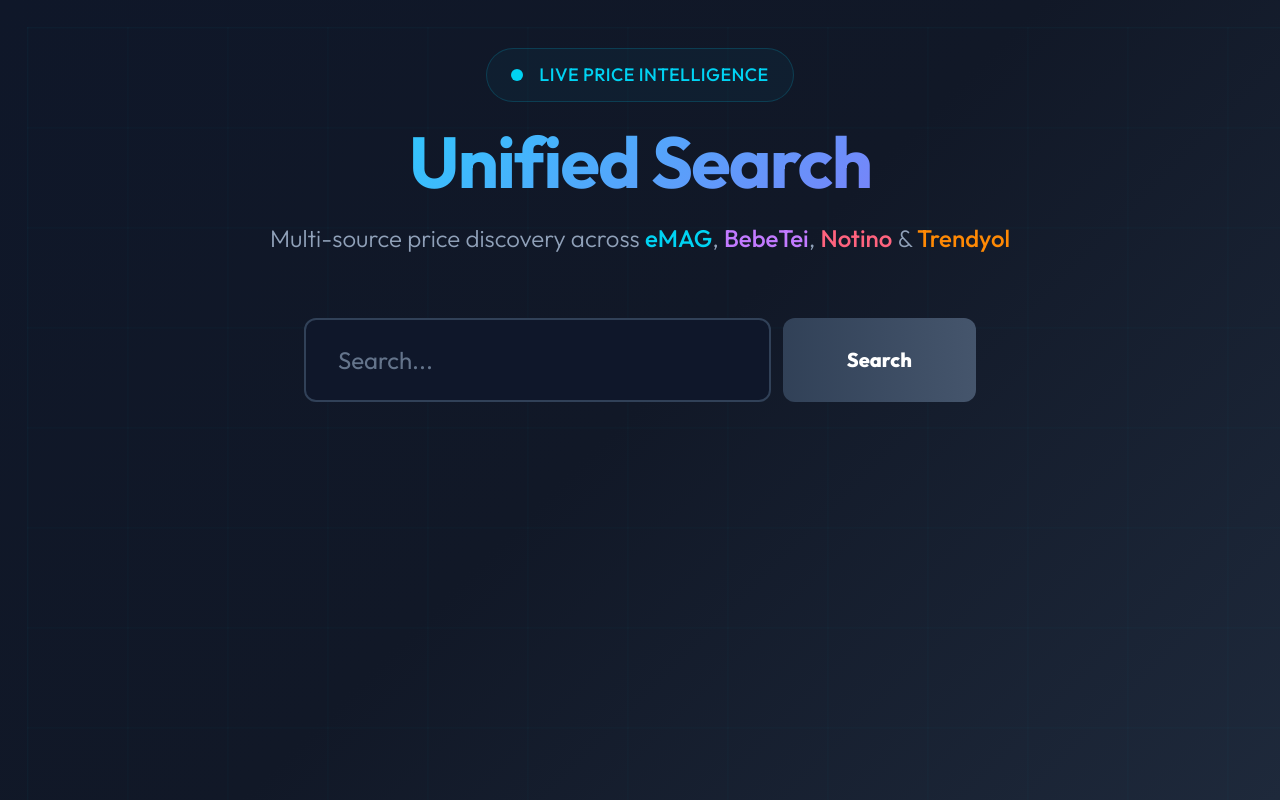
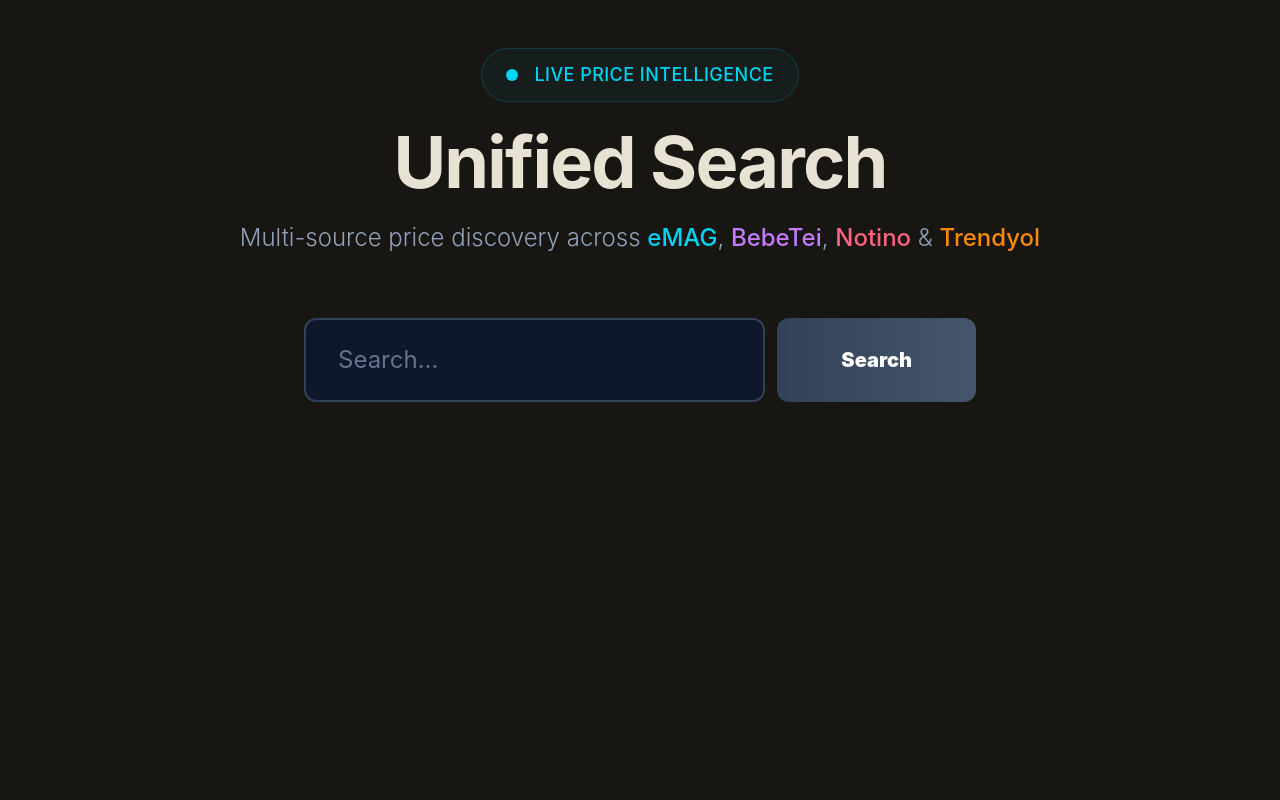
Before and after one commit to mcandea04/unified-search, a Next.js app: page / in a window 1280 px wide. Built offline with nearby package versions, Linux system fonts and the light colour scheme.

Commit message:
feat(theme): replace globals.css with editorial CSS variables

```diff
--- a/app/globals.css
+++ b/app/globals.css
@@ -1,171 +1,117 @@
-@import url('https://fonts.googleapis.com/css2?family=Outfit:wght@300;400;500;600;700;800&family=JetBrains+Mono:wght@400;500;600;700&display=swap');
-
 @import "tailwindcss";
 @source "../app/**/*.{ts,tsx,js,jsx}";
 
-:root {
-  /* Deep indigo base palette */
-  --color-primary: 15 23 41; /* Deep navy */
-  --color-secondary: 30 41 59; /* Slate-800 */
-  --color-accent-cyan: 0 245 255; /* Neon cyan */
-  --color-accent-purple: 168 85 247; /* Electric purple */
-  --color-accent-coral: 251 113 133; /* Vibrant coral */
-  --color-surface: 17 24 39; /* Card background */
-  --color-border: 51 65 85; /* Subtle borders */
+@theme {
+  --color-bg: var(--bg);
+  --color-bg-elev: var(--bg-elev);
+  --color-text: var(--text);
+  --color-text-muted: var(--text-muted);
+  --color-rule: var(--rule);
+  --color-accent: var(--accent);
+  --color-accent-ink: var(--accent-ink);
 
-  /* Text colors */
-  --color-text-primary: 248 250 252;
-  --color-text-secondary: 203 213 225;
-  --color-text-muted: 148 163 184;
+  --font-display: var(--font-fraunces, 'Fraunces'), Georgia, serif;
+  --font-sans: var(--font-dm-sans, 'DM Sans'), -apple-system, BlinkMacSystemFont, sans-serif;
+  --font-mono: var(--font-plex-mono, 'IBM Plex Mono'), 'JetBrains Mono', monospace;
+}
+
+:root,
+[data-theme="dark"] {
+  --bg: #181613;
+  --bg-elev: #1f1c18;
+  --text: #e8e2d4;
+  --text-muted: #8a8475;
+  --rule: #2a241d;
+  --accent: #d4a44d;
+  --accent-ink: #181613;
+}
+
+[data-theme="light"] {
+  --bg: #f4f0e6;
+  --bg-elev: #faf6ea;
+  --text: #181613;
+  --text-muted: #6b6555;
+  --rule: #d8d2c2;
+  --accent: #8b3a1f;
+  --accent-ink: #f4f0e6;
 }
 
 * {
   box-sizing: border-box;
 }
 
+html {
+  background: var(--bg);
+}
+
 body {
   margin: 0;
   padding: 0;
-  font-family: 'Outfit', -apple-system, BlinkMacSystemFont, sans-serif;
-  color: rgb(var(--color-text-primary));
-  background: linear-gradient(135deg, rgb(15, 23, 41) 0%, rgb(17, 24, 39) 50%, rgb(30, 41, 59) 100%);
+  font-family: var(--font-sans);
+  color: var(--text);
+  background: var(--bg);
   min-height: 100vh;
-  position: relative;
-  overflow-x: hidden;
+  transition: background-color 180ms ease, color 180ms ease;
 }
 
-/* Animated background grid */
-body::before {
-  content: '';
-  position: fixed;
-  top: 0;
-  left: 0;
-  width: 100%;
-  height: 100%;
-  background-image:
-    linear-gradient(rgba(0, 245, 255, 0.03) 1px, transparent 1px),
-    linear-gradient(90deg, rgba(0, 245, 255, 0.03) 1px, transparent 1px);
-  background-size: 100px 100px;
-  pointer-events: none;
-  z-index: 0;
-  animation: gridMove 20s linear infinite;
+::selection {
+  background: var(--accent);
+  color: var(--accent-ink);
 }
 
-@keyframes gridMove {
-  0% {
-    transform: translate(0, 0);
-  }
-  100% {
-    transform: translate(100px, 100px);
-  }
+.editorial-display {
+  font-family: var(--font-display);
+  font-style: italic;
+  font-weight: 900;
+  letter-spacing: -0.025em;
+  line-height: 0.95;
 }
 
-/* Gradient text utility */
-.gradient-text {
-  background: linear-gradient(135deg, rgb(0, 245, 255), rgb(168, 85, 247));
-  -webkit-background-clip: text;
-  -webkit-text-fill-color: transparent;
-  background-clip: text;
+.editorial-meta {
+  font-family: var(--font-mono);
+  font-size: 0.7rem;
+  text-transform: uppercase;
+  letter-spacing: 0.15em;
+  color: var(--text-muted);
 }
 
-/* Glass card utility */
-.glass-card {
-  background: rgba(17, 24, 39, 0.6);
-  backdrop-filter: blur(12px);
-  border: 1px solid rgba(var(--color-accent-cyan), 0.1);
-  box-shadow:
-    0 0 0 1px rgba(var(--color-accent-cyan), 0.05),
-    0 10px 30px -10px rgba(0, 0, 0, 0.5);
-  transition: all 0.3s cubic-bezier(0.4, 0, 0.2, 1);
+.editorial-row {
+  border-bottom: 1px dotted var(--rule);
 }
 
-.glass-card:hover {
-  border-color: rgba(var(--color-accent-cyan), 0.3);
-  box-shadow:
-    0 0 0 1px rgba(var(--color-accent-cyan), 0.2),
-    0 0 30px -5px rgba(0, 245, 255, 0.2),
-    0 20px 40px -10px rgba(0, 0, 0, 0.6);
-  transform: translateY(-2px);
-}
-
-/* Price display with monospace */
 .price-display {
-  font-family: 'JetBrains Mono', monospace;
+  font-family: var(--font-mono);
   font-weight: 700;
   font-feature-settings: 'tnum' on, 'lnum' on;
   letter-spacing: 0;
 }
 
-/* Staggered fade-in animation */
 @keyframes fadeInUp {
-  from {
-    opacity: 0;
-    transform: translateY(20px);
-  }
-  to {
-    opacity: 1;
-    transform: translateY(0);
-  }
+  from { opacity: 0; transform: translateY(12px); }
+  to { opacity: 1; transform: translateY(0); }
 }
 
 .fade-in-up {
-  animation: fadeInUp 0.6s cubic-bezier(0.4, 0, 0.2, 1) forwards;
+  animation: fadeInUp 0.4s cubic-bezier(0.4, 0, 0.2, 1) forwards;
   opacity: 0;
 }
 
-/* Stagger delays */
-.delay-1 { animation-delay: 0.1s; }
-.delay-2 { animation-delay: 0.2s; }
-.delay-3 { animation-delay: 0.3s; }
-.delay-4 { animation-delay: 0.4s; }
+.delay-1 { animation-delay: 0.08s; }
+.delay-2 { animation-delay: 0.16s; }
+.delay-3 { animation-delay: 0.24s; }
+.delay-4 { animation-delay: 0.32s; }
 
-/* Glow effect for accents */
-.glow-cyan {
-  box-shadow: 0 0 20px rgba(0, 245, 255, 0.3);
+@keyframes spin { to { transform: rotate(360deg); } }
+.animate-spin { animation: spin 1s linear infinite; }
+
+@keyframes pulseFade {
+  0%, 100% { opacity: 1; }
+  50% { opacity: 0.55; }
 }
+.animate-pulse { animation: pulseFade 2s cubic-bezier(0.4, 0, 0.6, 1) infinite; }
 
-.glow-purple {
-  box-shadow: 0 0 20px rgba(168, 85, 247, 0.3);
+@media (prefers-reduced-motion: reduce) {
+  body { transition: none; }
+  .fade-in-up { animation: none; opacity: 1; }
+  .animate-pulse { animation: none; }
 }
-
-/* Spinner animation */
-@keyframes spin {
-  to {
-    transform: rotate(360deg);
-  }
-}
-
-.animate-spin {
-  animation: spin 1s linear infinite;
-}
-
-/* Pulse animation for loading */
-@keyframes pulse {
-  0%, 100% {
-    opacity: 1;
-  }
-  50% {
-    opacity: 0.5;
-  }
-}
-
-.animate-pulse {
-  animation: pulse 2s cubic-bezier(0.4, 0, 0.6, 1) infinite;
-}
-
-/* Force input text and background to be visible */
-input[type="text"] {
-  color: #f8fafc !important;
-  background-color: #0f172a !important;
-  -webkit-text-fill-color: #f8fafc !important;
-}
-
-input[type="text"]::placeholder {
-  color: #64748b !important;
-  -webkit-text-fill-color: #64748b !important;
-}
-
-/* Ensure focused input maintains dark background */
-input[type="text"]:focus {
-  background-color: #0f172a !important;
-}
```
